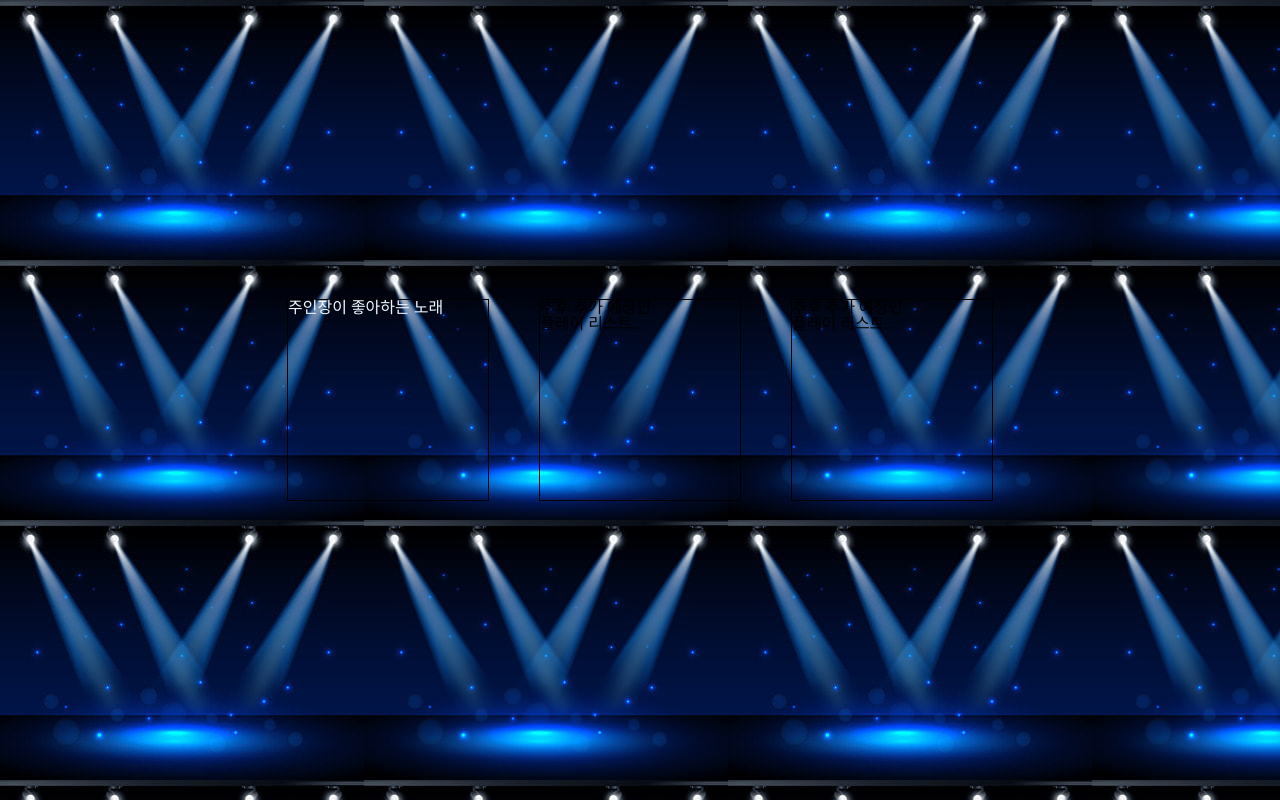
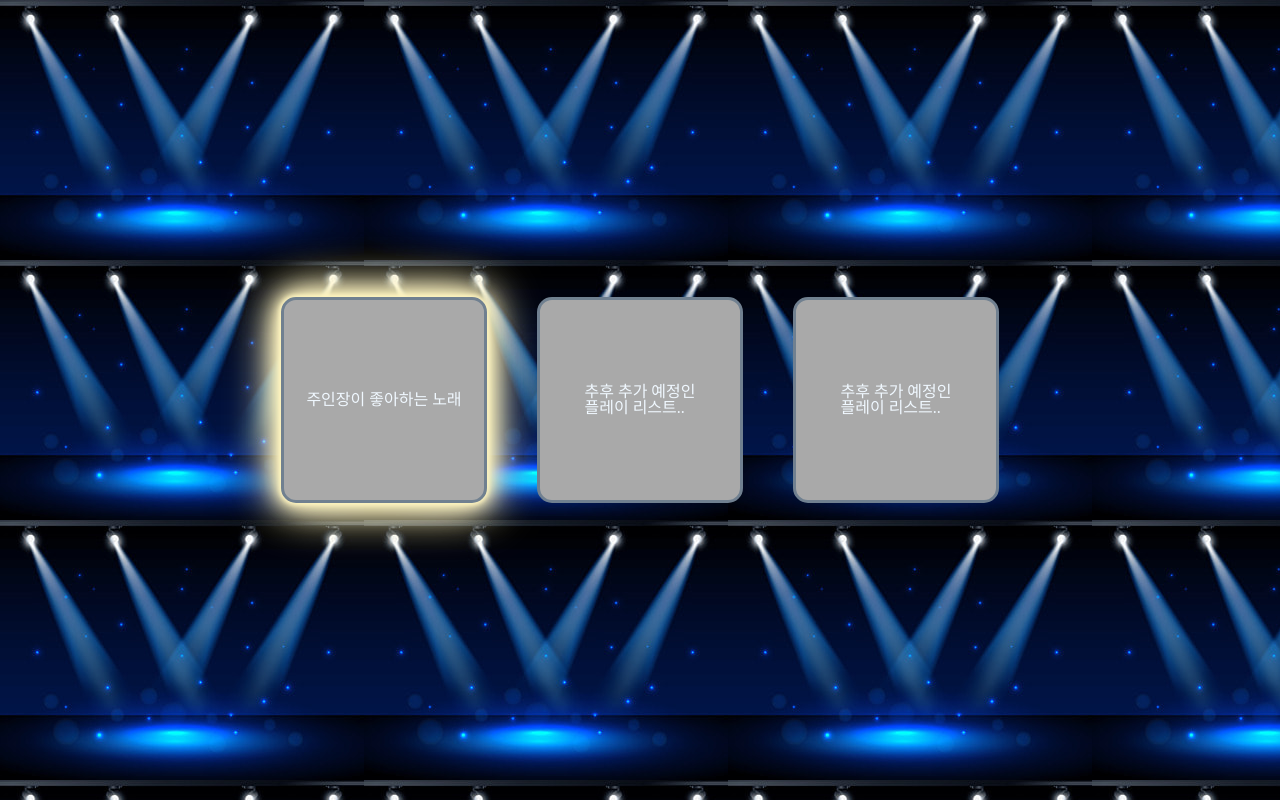
Before and after one commit to ogaeng1/MusicPlayer, a React (Create React App) app: page / in a window 1280 px wide. Built offline with nearby package versions, Linux system fonts and the light colour scheme.

Commit message:
[style] css 수정

```diff
--- a/src/components/firstplaylist/oftenlist.scss
+++ b/src/components/firstplaylist/oftenlist.scss
@@ -1,10 +1,25 @@
+@keyframes fadein {
+    from {
+      opacity: 0;
+    }
+    to {
+      opacity: 1;
+    }
+}
+
 .player-info {
     width: 25%;
     height: 70%;
-    border: 1px solid blue;
+    border: 1px solid slategrey;
+    border-radius: 10px;
+    box-shadow: 0 0 5px #fff, 0 0 10px #fff, 0 0 10px #ffffff, 0 0 20px #ee4b4b, 0 0 30px #bb54e1, 0 0 45px #dd2727, 0 0 55px #8939d4;
     display: flex;
     flex-direction: column;
     align-items: center;
+    animation: fadein 0.5s linear;
+    background-color: #99a3ac;
+    font-weight: bold;
+    color: white;
     .song-title {
         display: flex;
         justify-content: center;
@@ -27,13 +42,13 @@
         margin-top: 20px;
         height: 4px;
         width: 90%;
+        position: relative;
     }
-    // .progress-bar {
-    //     border: 1px solid black;
-    //     background-color: red;
-    //     border-radius: 5px;
-    //     height: 100%;
-    // }
+    .progress-bar {
+        background-color: #3c3cfc;
+        border-radius: 5px;
+        height: 100%;
+    }
     .time-stamp {
         width: 90%;
         margin-top: 5px;
@@ -44,19 +59,22 @@
     .playing-container {
         width: 90%;
         height: 100px;
-        border: 1px solid violet;
         margin-top: 20px;
         display: flex;
-        justify-content: space-between;
+        justify-content: space-evenly;
         align-items: center;
         & button {
             width: 50px;
             height: 50px;
-            border: 1px solid slategrey;
+            border: 1px solid white;
             border-radius: 50%;
             display: flex;
             justify-content: center;
             align-items: center;
+            cursor: pointer;
+        }
+        .pause-button {
+            box-shadow: 5px 5px 10px 5px #898b8d inset;
         }
     }
 }
--- a/src/components/firstplaylist/songlist.scss
+++ b/src/components/firstplaylist/songlist.scss
@@ -1,31 +1,33 @@
 .list-wrap {
     width: 20%;
     height: 90%;
-    border: 1px solid black;
+    border: 1px solid whitesmoke;
     border-radius: 10px;
     position: absolute;
     right: 0;
     margin-right: 30px;
     padding: 10px 0px;
+    color: aliceblue;
     & ul {
         display: flex;
         flex-direction: column;
         align-items: center;
-        gap: 10px;
+        gap: 20px;
     }
 
     .item {
-        box-shadow: 0px 0px 5px black;
+        box-shadow: 0px 0px 5px slategray;
     }
 
     .playing {
-        box-shadow: 0px 0px 5px blue;
+        box-shadow: 0px 0px 20px darkblue;
     }
 
     .item, .playing {
-        width: 260px;
+        width: 300px;
         height: 50px;
         display: flex;
+        padding: 5px;
         .item-info {
             width: 200px;
             height: 50px;
--- a/src/styles/global.scss
+++ b/src/styles/global.scss
@@ -48,5 +48,5 @@ table {
     display: flex;
     justify-content: center;
     align-items: center;
-    background-color: skyblue;
+	background-color: #353739;
 }
--- a/src/styles/player.scss
+++ b/src/styles/player.scss
@@ -1,13 +1,35 @@
+@keyframes blink {
+    0% {
+        box-shadow: 0 0 5px #fff, 0 0 5px #fff, 0 0 10px #ffffff, 0 0 15px #ffffff, 0 0 20px #ffffff, 0 0 25px #ffffff, 0 0 35px #ffffff;
+    }
+    50% {
+        box-shadow: 0 0 5px #fdf3bc, 0 0 5px #fdf3bc, 0 0 10px #fdf3bc, 0 0 20px #fdf3bc, 0 0 30px #fdf3bc, 0 0 45px #fdf3bc, 0 0 55px #fdf3bc;
+    }
+    100% {
+        box-shadow: 0 0 5px #fff, 0 0 5px #fff, 0 0 10px #ffffff, 0 0 15px #ffffff, 0 0 20px #ffffff, 0 0 25px #ffffff, 0 0 35px #ffffff;
+    }
+}
+
 .player {
     width: 100%;
     height: 100%;
     display: flex;
     justify-content: center;
     align-items: center;
+    color: aliceblue;
     gap: 50px;
     & div {
         width: 200px;
         height: 200px;
-        border: 1px solid black;
+        border: 3px solid slategray;
+        background-color: darkgrey;
+        border-radius: 15px;
+        display: flex;
+        flex-direction: column;
+        justify-content: center;
+        align-items: center;
+    }
+    .first-player {
+        animation: blink 1s linear infinite;
     }
 }
```
